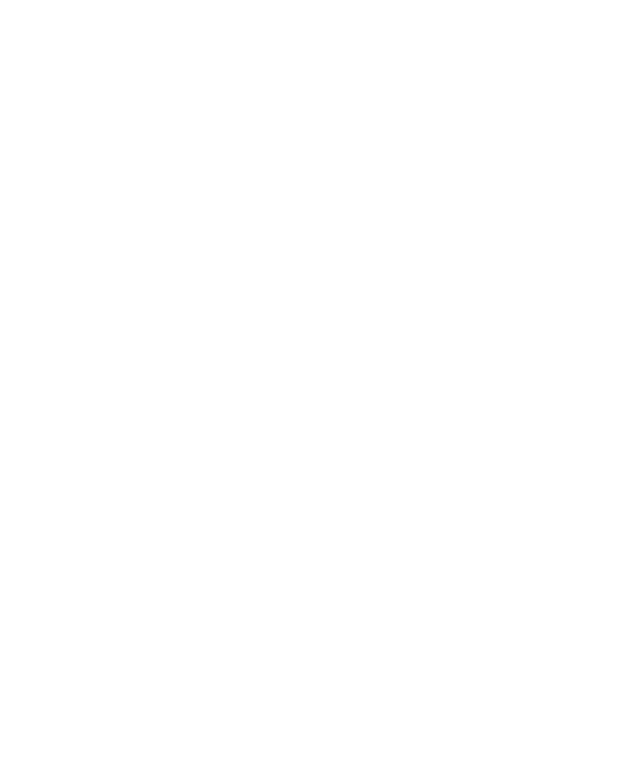
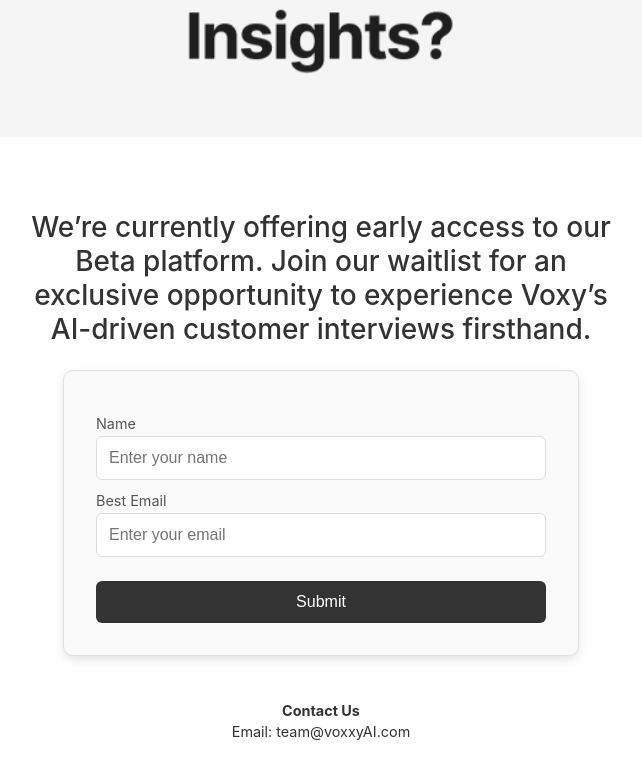
Before and after one commit to beaulazear/voxxy, a React (Create React App) app: page / in a window 1280 px wide. Shown: the part 1426-2204 px from the top of the page, without its empty margins (319-961 px from the left). Before the commit the page ends 819 px from the top, so only its background shows below. Built offline with nearby package versions, Linux system fonts and the light colour scheme.

Commit message:
added form component and did a lot of styling. added mail image as component placeholder. updated favicon

```diff
--- a/src/App.js
+++ b/src/App.js
@@ -1,7 +1,16 @@
+import styled from 'styled-components';
 import './App.css';
 import HeroComponent from './components/HeroComponent';
 import Navbar from './components/Navbar';
 import InfoBoxes from './components/InfoBoxes';
+import WaitlistForm from './components/WaitlistForm';
+import mail from './mail.png';
+
+const FullWidthImage = styled.img`
+  width: 100%;
+  height: auto; /* Maintain aspect ratio */
+  display: block; /* Remove any gaps around the image */
+`;
 
 function App() {
   return (
@@ -9,6 +18,8 @@
       <Navbar />
       <HeroComponent />
       <InfoBoxes />
+      <FullWidthImage src={mail} alt="Mail" />
+      <WaitlistForm />
     </div>
   );
 }
--- /dev/null
+++ b/src/components/WaitlistForm.js
@@ -0,0 +1,125 @@
+import React from "react";
+import styled from "styled-components";
+
+const FormContainer = styled.div`
+  display: flex;
+  flex-direction: column;
+  align-items: center;
+  padding: 1.5rem;
+  text-align: center;
+
+  @media (min-width: 600px) {
+    padding: 3rem;
+  }
+`;
+
+const Heading = styled.h2`
+  font-size: 1.4rem;
+  font-weight: 500;
+  margin-bottom: 1.5rem;
+  color: #333;
+  max-width: 90%;
+
+  @media (min-width: 600px) {
+    font-size: 1.75rem;
+    max-width: 600px;
+  }
+`;
+
+const Form = styled.form`
+  display: flex;
+  flex-direction: column;
+  width: 100%;
+  max-width: 380px;
+  border: 1px solid #e0e0e0;
+  padding: 1.5rem;
+  border-radius: 10px;
+  background-color: #fafafa;
+  box-shadow: 0 4px 10px rgba(0, 0, 0, 0.1);
+
+  @media (min-width: 600px) {
+    max-width: 450px;
+    padding: 2rem;
+  }
+`;
+
+const Label = styled.label`
+  font-size: 0.9rem;
+  margin-top: 0.75rem;
+  color: #555;
+  text-align: left;
+`;
+
+const Input = styled.input`
+  padding: 0.75rem;
+  margin-top: 0.25rem;
+  font-size: 1rem;
+  border: 1px solid #ddd;
+  border-radius: 6px;
+  transition: border-color 0.2s;
+
+  &:focus {
+    border-color: #666;
+    outline: none;
+  }
+`;
+
+const SubmitButton = styled.button`
+  margin-top: 1.5rem;
+  padding: 0.75rem;
+  font-size: 1rem;
+  color: #fff;
+  background-color: #333;
+  border: none;
+  border-radius: 6px;
+  cursor: pointer;
+  transition: background-color 0.3s;
+
+  &:hover {
+    background-color: #555;
+  }
+`;
+
+const ContactInfo = styled.div`
+  margin-top: 2rem;
+  font-size: 0.9rem;
+  color: #333;
+  text-align: center;
+
+  p {
+    font-weight: bold;
+    margin-bottom: 0.25rem;
+  }
+
+  a {
+    color: #333;
+    text-decoration: none;
+  }
+`;
+
+const WaitlistForm = () => {
+  return (
+    <FormContainer>
+      <Heading>
+        We’re currently offering early access to our Beta platform. Join our
+        waitlist for an exclusive opportunity to experience Voxy’s AI-driven
+        customer interviews firsthand.
+      </Heading>
+      <Form>
+        <Label htmlFor="name">Name</Label>
+        <Input type="text" id="name" name="name" placeholder="Enter your name" />
+
+        <Label htmlFor="email">Best Email</Label>
+        <Input type="email" id="email" name="email" placeholder="Enter your email" />
+
+        <SubmitButton type="submit">Submit</SubmitButton>
+      </Form>
+      <ContactInfo>
+        <p>Contact Us</p>
+        <a href="mailto:team@voxxyAI.com">Email: team@voxxyAI.com</a>
+      </ContactInfo>
+    </FormContainer>
+  );
+};
+
+export default WaitlistForm;
```
Also changed, not shown: src/mail.png (added), 1 other file (tests, documents, lock files or other folders).
